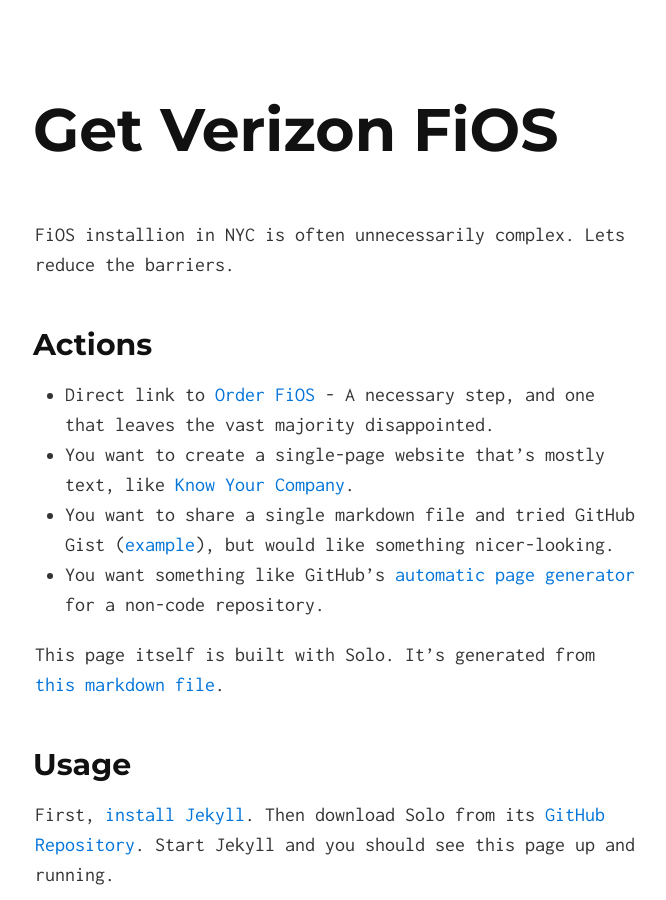
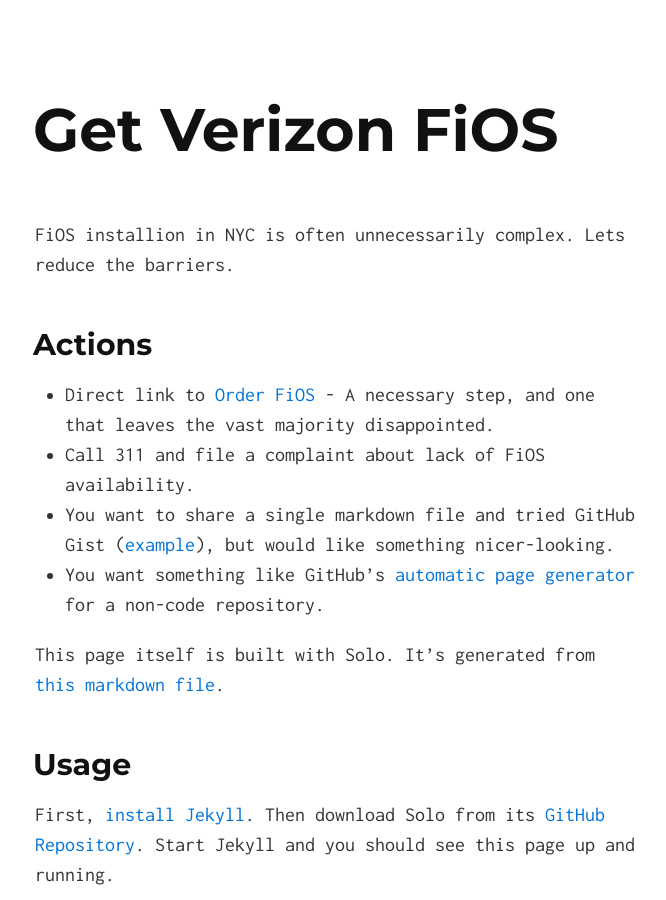
Before and after one commit to mattkime/get-fios, a Jekyll site: the page built from index.md, in a window 1280 px wide and 900 px high. Shown: the whole window, without its empty margins (305-971 px from the left). Built offline with Jekyll 4.4.1, drawn with Linux system fonts in a browser that asks for light colours.

Commit message:
add 311 complaint

```diff
--- a/index.md
+++ b/index.md
@@ -7,7 +7,7 @@ FiOS installion in NYC is often unnecessarily complex. Lets reduce the barriers.
 ## Actions
 
 * Direct link to [Order FiOS](http://fios.verizon.com/fios-coverage.html) - A necessary step, and one that leaves the vast majority disappointed.
-* You want to create a single-page website that's mostly text, like [Know Your Company](https://knowyourcompany.com/).
+* Call 311 and file a complaint about lack of FiOS availability.
 * You want to share a single markdown file and tried GitHub Gist ([example](https://gist.github.com/dypsilon/5819504)), but would like something nicer-looking.
 * You want something like GitHub's [automatic page generator](http://pages.github.com/) for a non-code repository.
 
```
